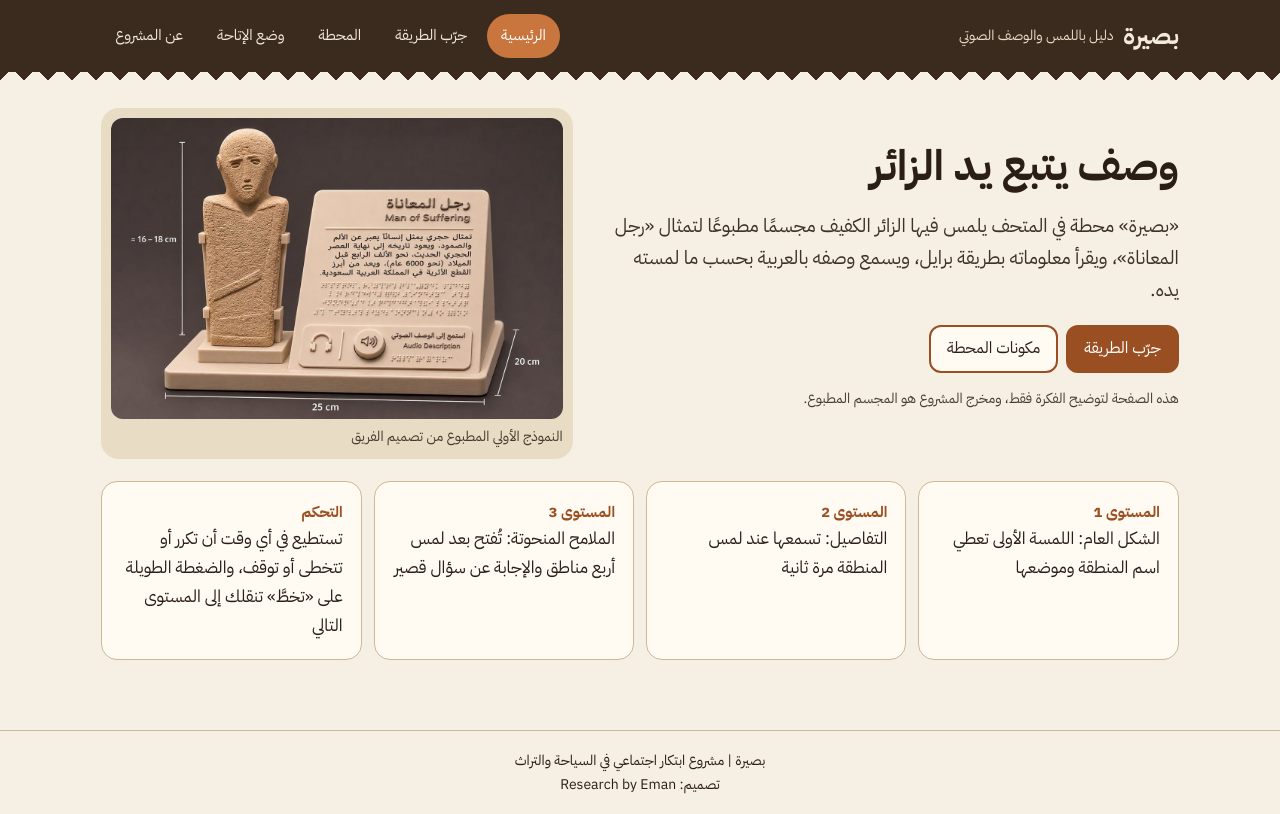
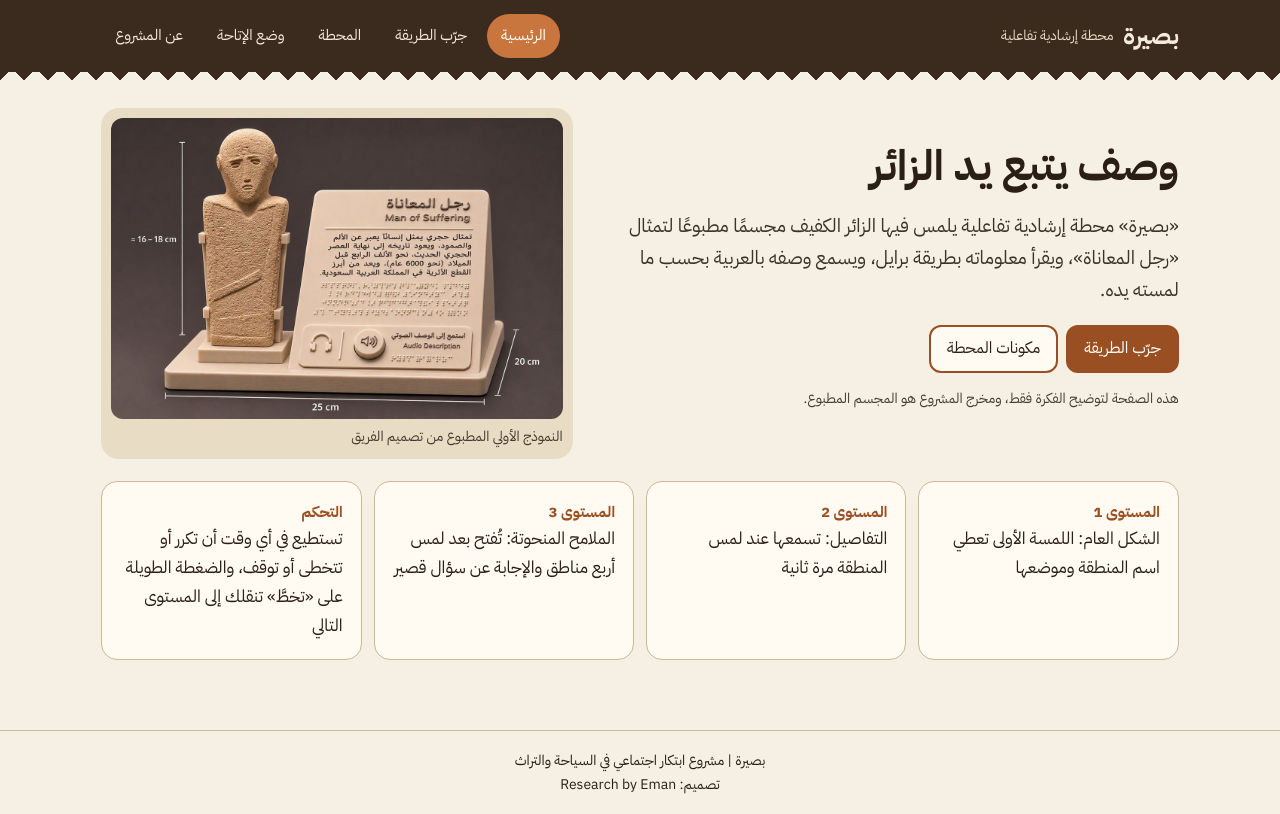
Before and after one commit to raddadieman-creator/basirah, a plain HTML site: page index.html in a window 1280 px wide. Drawn offline with Linux system fonts and the light colour scheme.

Commit message:
توحيد المصطلح

```diff
--- a/index.html
+++ b/index.html
@@ -103,7 +103,7 @@ body.rm *{transition:none!important;animation:none!important}
 <body>
 <a class="skip" href="#main">تخطَّ إلى المحتوى</a>
 <header><div class="hwrap">
-  <div class="brand" aria-label="بصيرة">بصيرة <small>دليل باللمس والوصف الصوتي</small></div>
+  <div class="brand" aria-label="بصيرة">بصيرة <small>محطة إرشادية تفاعلية</small></div>
   <nav aria-label="الأقسام">
     <a href="#home">الرئيسية</a><a href="#guide">جرّب الطريقة</a><a href="#station">المحطة</a><a href="#access">وضع الإتاحة</a><a href="#about">عن المشروع</a>
   </nav>
@@ -115,7 +115,7 @@ body.rm *{transition:none!important;animation:none!important}
   <div class="hero">
     <div>
       <h1>وصف يتبع يد الزائر</h1>
-      <p class="lead">«بصيرة» محطة في المتحف يلمس فيها الزائر الكفيف مجسمًا مطبوعًا لتمثال «رجل المعاناة»، ويقرأ معلوماته بطريقة برايل، ويسمع وصفه بالعربية بحسب ما لمسته يده.</p>
+      <p class="lead">«بصيرة» محطة إرشادية تفاعلية يلمس فيها الزائر الكفيف مجسمًا مطبوعًا لتمثال «رجل المعاناة»، ويقرأ معلوماته بطريقة برايل، ويسمع وصفه بالعربية بحسب ما لمسته يده.</p>
       <div class="btns"><button class="pri" data-go="guide">جرّب الطريقة</button><button data-go="station">مكونات المحطة</button></div>
       <p class="note">هذه الصفحة لتوضيح الفكرة فقط، ومخرج المشروع هو المجسم المطبوع.</p>
     </div>
```
